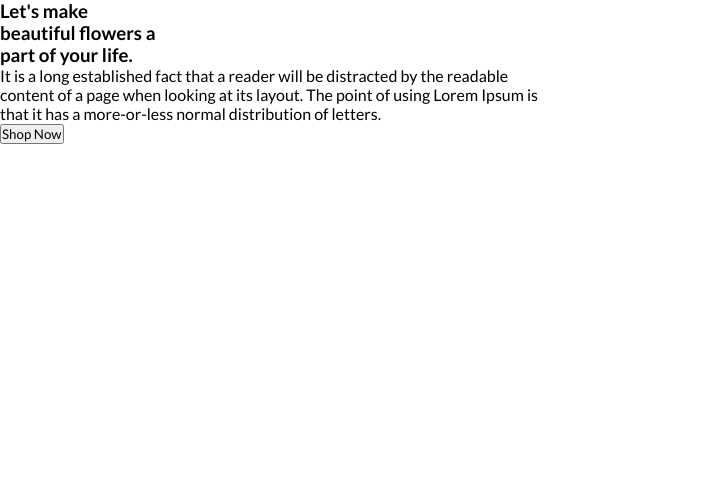
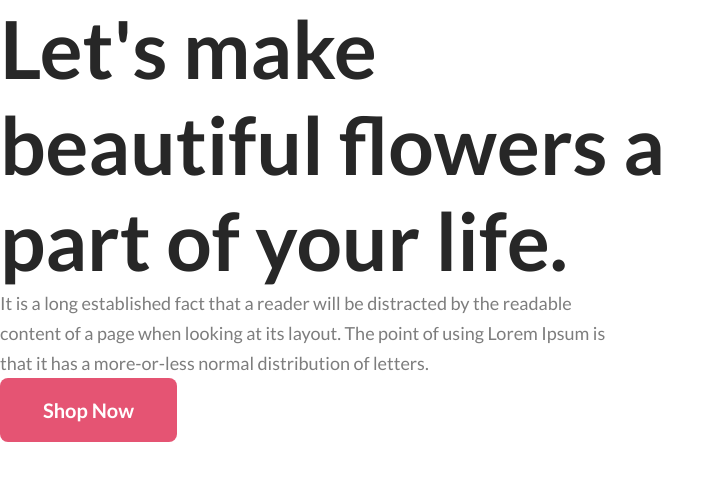
Before and after one commit to mizan181/Flower-Shop--Assignment-1, a plain HTML site: page index.html in a window 1280 px wide. Shown: the whole page, without its empty margins (0-724 px from the left). Drawn offline with Linux system fonts and the light colour scheme.

Commit message:
about div

```diff
--- a/index.html
+++ b/index.html
@@ -17,12 +17,10 @@
                 Let's make <br> beautiful flowers a <br> part of your life.
 
             </h3>
-            <p class="meainpera">
+            <p class="mainpera">
                 It is a long established fact that a reader will be distracted by the readable <br> content of a page when looking at its layout. The point of using Lorem Ipsum is <br>that it has a more-or-less normal distribution of letters.
             </p>
-            <button class="mainbutton">
-                Shop Now
-            </button>
+            <button class="mainbutton">Shop Now</button>
             </div>
         </div>
 
--- a/style.css
+++ b/style.css
@@ -3,3 +3,35 @@
     padding: 0px;
     font-family: Lato;
 }
+.mainhead
+{
+    color: #272727;
+font-size: 80px;
+font: weight 708px;
+display: flex;
+flex-direction: column;
+flex-shrink: 0;
+}
+.mainbutton
+{
+    border-radius: 8px;
+    background: #E55473;
+    color: #FFF;
+    font-size: 20px;
+    font-weight: 700;
+    padding: 20px 43px;
+    border: none;
+
+
+}
+.mainpera
+{
+    color: rgba(39, 39, 39, 0.60);
+    font-size: 18px;
+    font-weight: 400;
+    line-height: 30px;
+    display: flex;
+    width: 634px;
+    flex-direction: column;
+    flex-shrink: 0;
+}
```
